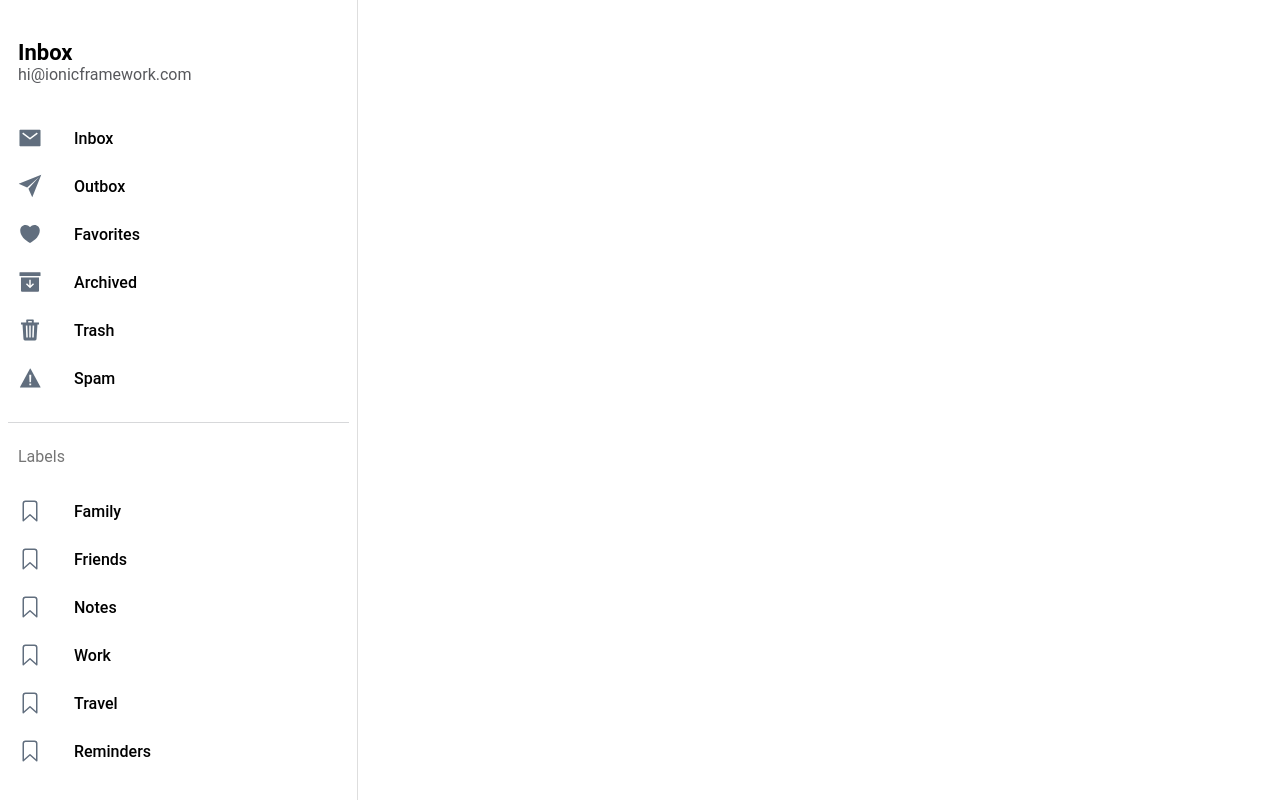
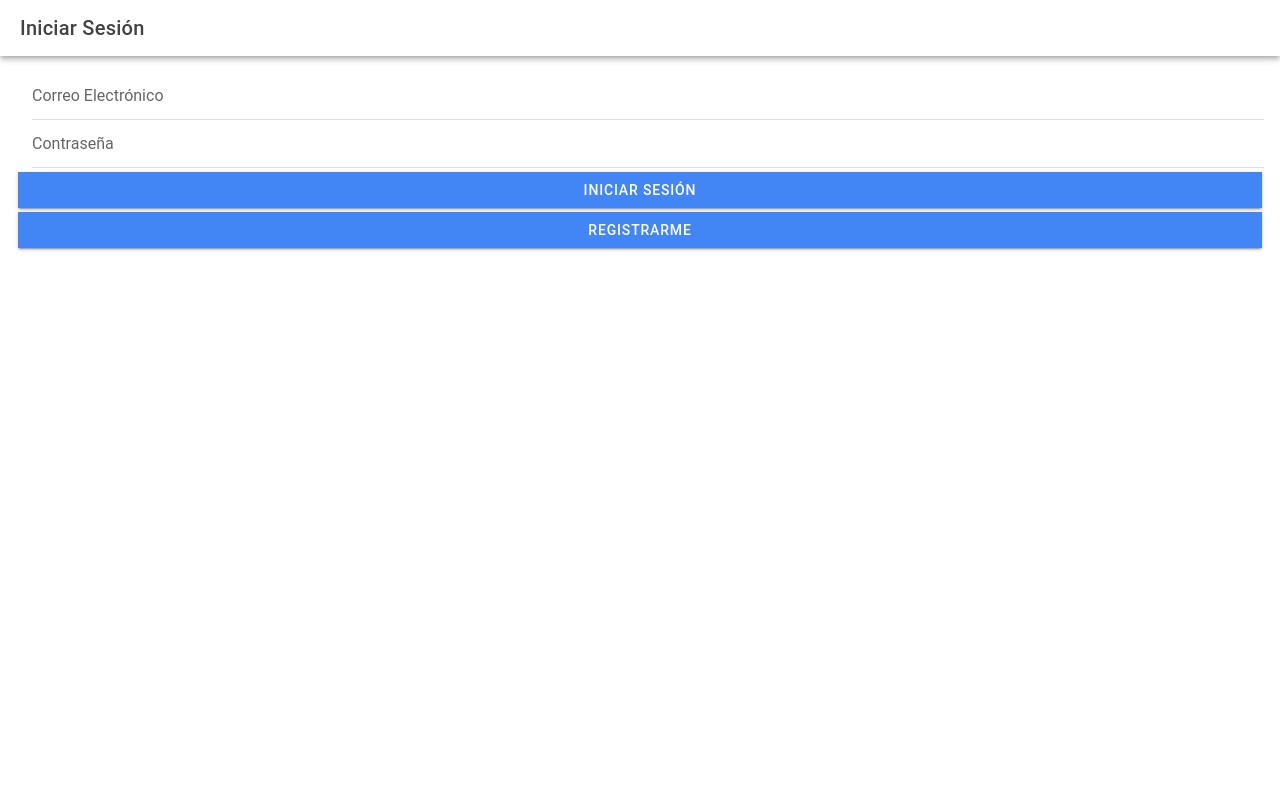
Before and after one commit to ozymandias20/frontend-control-extension, a React (Vite) app: page /login in a window 1280 px wide. Built offline with nearby package versions, Linux system fonts and the light colour scheme.

Commit message:
feat: commit inicial
Posee todas las configuraciones y librerias bases para comenzar a trabajar.

```diff
--- a/package.json
+++ b/package.json
@@ -16,16 +16,16 @@
     "@capacitor/core": "6.1.2",
     "@capacitor/haptics": "6.0.1",
     "@capacitor/keyboard": "6.0.2",
+    "@capacitor/preferences": "^6.0.2",
     "@capacitor/status-bar": "6.0.1",
     "@ionic/react": "^8.0.0",
-    "@ionic/react-router": "^8.0.0",
+    "@ionic/react-router": "^8.3.2",
     "@types/react-router": "^5.1.20",
     "@types/react-router-dom": "^5.3.3",
     "ionicons": "^7.0.0",
     "react": "^18.2.0",
     "react-dom": "^18.2.0",
-    "react-router": "^5.3.4",
-    "react-router-dom": "^5.3.4"
+    "react-router": "^5.3.4"
   },
   "devDependencies": {
     "@capacitor/cli": "6.1.2",
--- a/src/App.tsx
+++ b/src/App.tsx
@@ -1,59 +1,100 @@
 import { IonApp, IonRouterOutlet, IonSplitPane, setupIonicReact } from '@ionic/react';
 import { IonReactRouter } from '@ionic/react-router';
 import { Redirect, Route } from 'react-router-dom';
+import { useState } from 'react';
 import Menu from './components/Menu';
 import Page from './pages/Page';
+import LoginPage from './pages/LoginPage';
+import RegisterPage from './pages/RegisterPage';
 
 /* Core CSS required for Ionic components to work properly */
 import '@ionic/react/css/core.css';
-
-/* Basic CSS for apps built with Ionic */
 import '@ionic/react/css/normalize.css';
 import '@ionic/react/css/structure.css';
 import '@ionic/react/css/typography.css';
-
-/* Optional CSS utils that can be commented out */
 import '@ionic/react/css/padding.css';
 import '@ionic/react/css/float-elements.css';
 import '@ionic/react/css/text-alignment.css';
 import '@ionic/react/css/text-transformation.css';
 import '@ionic/react/css/flex-utils.css';
 import '@ionic/react/css/display.css';
-
-/**
- * Ionic Dark Mode
- * -----------------------------------------------------
- * For more info, please see:
- * https://ionicframework.com/docs/theming/dark-mode
- */
-
-/* import '@ionic/react/css/palettes/dark.always.css'; */
-/* import '@ionic/react/css/palettes/dark.class.css'; */
 import '@ionic/react/css/palettes/dark.system.css';
-
-/* Theme variables */
 import './theme/variables.css';
 
 setupIonicReact();
 
+interface User {
+  username: string;
+  password: string;
+}
+
 const App: React.FC = () => {
+  const [isAuthenticated, setIsAuthenticated] = useState(false); // Estado para autenticación
+  const [users, setUsers] = useState<User[]>([]); // Estado para almacenar usuarios registrados
+
+  const handleLogin = (username: string, password: string) => {
+    const user = users.find((user) => user.username === username && user.password === password);
+    if (user) {
+      setIsAuthenticated(true);
+    } else {
+      alert('Credenciales incorrectas');
+    }
+  };
+
+
+  const Rutas:React.FC = () => {
+    return (
+      <IonSplitPane contentId="main">
+        <Menu onLogout={handleLogout} />
+          <IonRouterOutlet id="main">
+            <Route path="/folder/:name" exact>
+            <Page />
+            </Route>
+            <Route path="/" exact>
+              <Redirect to="/folder/Inbox" />
+            </Route>
+          </IonRouterOutlet>
+      </IonSplitPane>
+    );
+
+  }
+
+  const handleRegister = (username: string, password: string) => {
+    setUsers([...users, { username, password }]);
+  };
+
+  const handleLogout = () => {
+    setIsAuthenticated(false);
+  };
+
   return (
     <IonApp>
-      <IonReactRouter>
-        <IonSplitPane contentId="main">
-          <Menu />
-          <IonRouterOutlet id="main">
-            <Route path="/" exact={true}>
-              <Redirect to="/folder/Inbox" />
+        {!isAuthenticated && (
+          <IonReactRouter>
+            <Route path="/login" exact>
+              <LoginPage onLogin={handleLogin} />
             </Route>
-            <Route path="/folder/:name" exact={true}>
-              <Page />
+            <Route path="/register" exact>
+              <RegisterPage onRegister={handleRegister} />
             </Route>
-          </IonRouterOutlet>
-        </IonSplitPane>
-      </IonReactRouter>
+            <Route path="/" exact>
+              <Redirect to="/login" />
+            </Route>
+          </IonReactRouter>
+        ) ||
+
+          isAuthenticated && (
+            <IonReactRouter>
+              <Rutas/>
+            </IonReactRouter>
+          )
+
+        }
+
     </IonApp>
   );
 };
 
+
+
 export default App;
--- a/src/components/Menu.tsx
+++ b/src/components/Menu.tsx
@@ -19,6 +19,10 @@ interface AppPage {
   iosIcon: string;
   mdIcon: string;
   title: string;
+}
+
+interface MenuData {
+  onLogout: ()=>void
 }
 
 const appPages: AppPage[] = [
@@ -62,11 +66,11 @@ const appPages: AppPage[] = [
 
 const labels = ['Family', 'Friends', 'Notes', 'Work', 'Travel', 'Reminders'];
 
-const Menu: React.FC = () => {
+const Menu: React.FC<MenuData> = ({onLogout}) => {
   const location = useLocation();
 
   return (
-    <IonMenu contentId="main" type="overlay">
+     <IonMenu contentId="main" type="reveal" >
       <IonContent>
         <IonList id="inbox-list">
           <IonListHeader>Inbox</IonListHeader>
@@ -83,7 +87,7 @@ const Menu: React.FC = () => {
           })}
         </IonList>
 
-        <IonList id="labels-list">
+        <IonList id="labels-list" >
           <IonListHeader>Labels</IonListHeader>
           {labels.map((label, index) => (
             <IonItem lines="none" key={index}>
--- /dev/null
+++ b/src/pages/LoginPage.tsx
@@ -0,0 +1,46 @@
+import React, { useState } from 'react';
+import { IonContent, IonHeader, IonPage, IonTitle, IonToolbar, IonItem, IonInput, IonButton } from '@ionic/react';
+import { Preferences } from '@capacitor/preferences';
+import { useHistory } from 'react-router';
+
+
+interface LoginPageProps {
+    onLogin: (username: string, password: string) => void
+}
+
+const LoginPage: React.FC<LoginPageProps> = ({ onLogin }) => {
+    const [email, setEmail] = useState('');
+    const [password, setPassword] = useState('');
+    const history = useHistory();
+
+    const handleLogin = async () => {
+        // Aquí agregarías la lógica de autenticación real
+        if (email && password) {
+            await Preferences.set({ key: 'isAuthenticated', value: 'true' });
+            onLogin(email,password);
+            history.replace('/'); // Redirigir al inicio después del inicio de sesión
+        }
+    };
+
+    return (
+        <IonPage>
+            <IonHeader>
+                <IonToolbar>
+                    <IonTitle>Iniciar Sesión</IonTitle>
+                </IonToolbar>
+            </IonHeader>
+            <IonContent className="ion-padding">
+                <IonItem>
+                    <IonInput placeholder="Correo Electrónico" type="email" required value={email} onIonChange={e => setEmail(e.detail.value!)}></IonInput>
+                </IonItem>
+                <IonItem>
+                    <IonInput placeholder="Contraseña" type="password" required value={password} onIonChange={e => setPassword(e.detail.value!)}></IonInput>
+                </IonItem>
+                <IonButton expand="full" color="primary" onClick={handleLogin}>Iniciar Sesión</IonButton>
+                <IonButton expand="full" color="primary" routerLink='/register'>Registrarme</IonButton>
+            </IonContent>
+        </IonPage>
+    );
+};
+
+export default LoginPage;
--- /dev/null
+++ b/src/pages/RegisterPage.tsx
@@ -0,0 +1,48 @@
+import React, { useState } from 'react';
+import { IonContent, IonHeader, IonPage, IonTitle, IonToolbar, IonItem, IonInput, IonButton } from '@ionic/react';
+import { Preferences } from '@capacitor/preferences';
+import { useHistory } from 'react-router';
+
+interface RegisterPageProps {
+    onRegister: (username: string, password: string) => void
+}
+
+const RegisterPage: React.FC<RegisterPageProps > = ({ onRegister }) => {
+    const [name, setName] = useState('');
+    const [email, setEmail] = useState('');
+    const [password, setPassword] = useState('');
+    const history = useHistory();
+
+    const handleRegister = async () => {
+        // Aquí agregarías la lógica de registro real
+        if (name && email && password) {
+            await Preferences.set({ key: 'isAuthenticated', value: 'true' }); // Guardar autenticación
+            onRegister(email, password);
+            history.replace('/'); // Redirigir al inicio después del registro
+        }
+    };
+
+    return (
+        <IonPage>
+            <IonHeader>
+                <IonToolbar>
+                    <IonTitle>Registro de Usuario</IonTitle>
+                </IonToolbar>
+            </IonHeader>
+            <IonContent className="ion-padding">
+                <IonItem>
+                    <IonInput placeholder="Nombre" required value={name} onIonChange={e => setName(e.detail.value!)}></IonInput>
+                </IonItem>
+                <IonItem>
+                    <IonInput placeholder="Correo Electrónico" type="email" required value={email} onIonChange={e => setEmail(e.detail.value!)}></IonInput>
+                </IonItem>
+                <IonItem>
+                    <IonInput placeholder="Contraseña" type="password" required value={password} onIonChange={e => setPassword(e.detail.value!)}></IonInput>
+                </IonItem>
+                <IonButton expand="full" color="primary" onClick={handleRegister}>Registrarse</IonButton>
+            </IonContent>
+        </IonPage>
+    );
+};
+
+export default RegisterPage;
--- a/src/theme/variables.css
+++ b/src/theme/variables.css
@@ -1,2 +1,17 @@
 /* For information on how to create your own theme, please see:
 http://ionicframework.com/docs/theming/ */
+:root {
+    --ion-color-primary: #4285f4; /* Color azul de Google */
+    --ion-color-secondary: #db4437; /* Color rojo de Google */
+    --ion-font-family: 'Roboto', sans-serif; /* Fuente moderna */
+}
+
+ion-header, ion-toolbar {
+    background: white;
+    box-shadow: none;
+}
+
+ion-button {
+    background-color: var(--ion-color-primary);
+    color: white;
+}
```
Also changed, not shown: src/components/LoginForm.tsx (added), src/components/RegisterForm.tsx (added), 1 other file (tests, documents, lock files or other folders).
